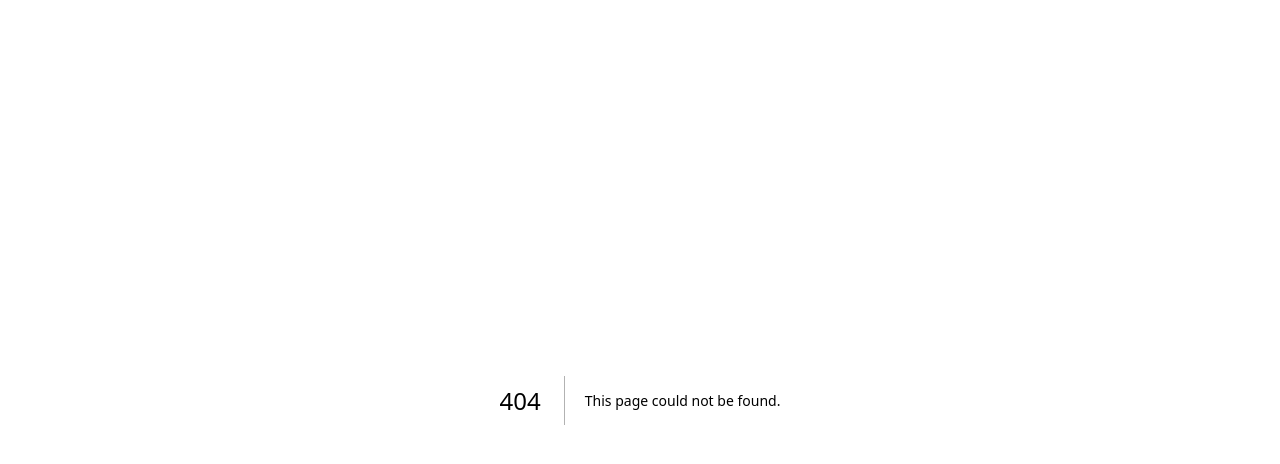
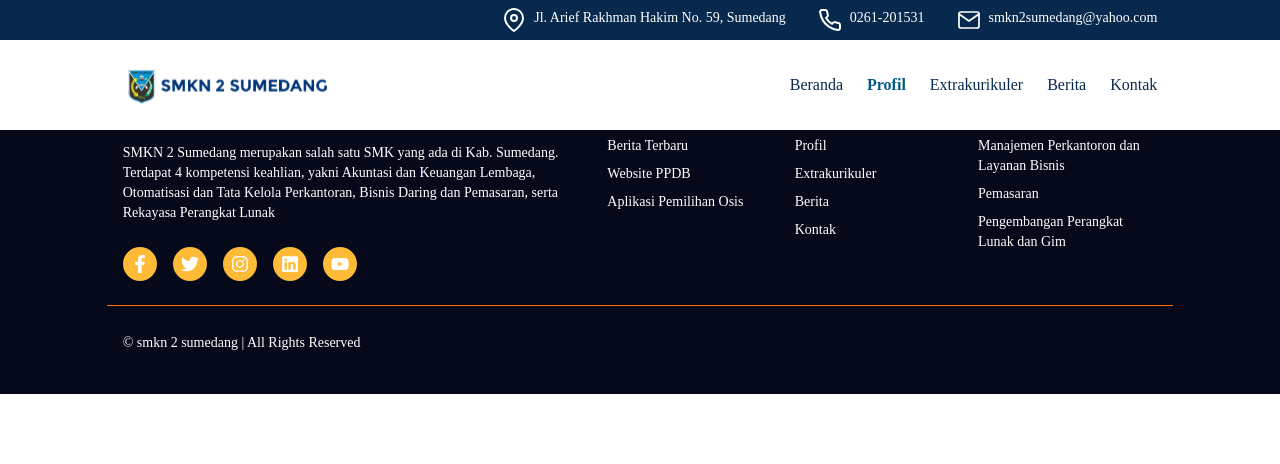
Before and after one commit to isyhfadilah/smkn2sumedang, a Next.js app: page /profil in a window 1280 px wide. Before the commit this address had no page. Shown: the top 464 px of the page. Built offline with nearby package versions, Linux system fonts and the light colour scheme; a web font is replaced by a local one.

Commit message:
feat: add profil page

```diff
--- /dev/null
+++ b/src/app/(client)/profil/page.tsx
@@ -0,0 +1,3 @@
+export default function Profil() {
+  return <main>tes</main>
+}
```
